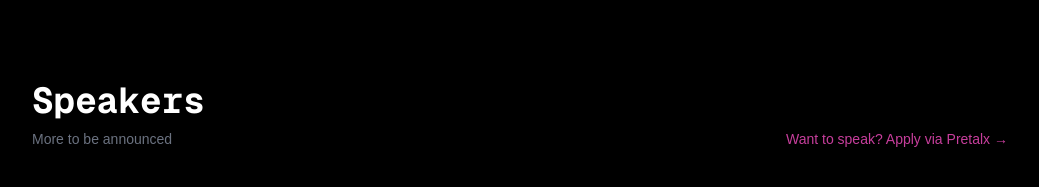
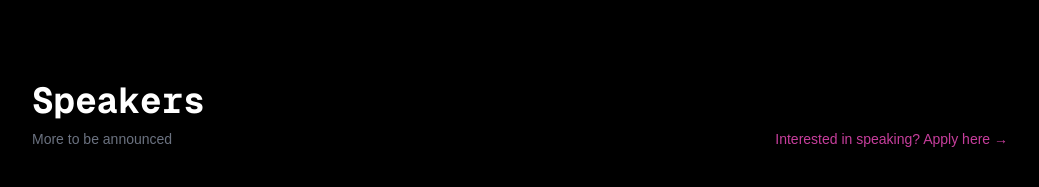
Before and after one commit to ethdevberlin/berlin-ethereum-day, a Next.js app: page / in a window 1280 px wide. Shown: the part 1100-1287 px from the top of the page, without its empty margins (120-1159 px from the left). Built offline with nearby package versions, Linux system fonts and the light colour scheme.

Commit message:
Update SpeakersGrid.tsx
added speaker application link and changed text

```diff
--- a/src/components/SpeakersGrid.tsx
+++ b/src/components/SpeakersGrid.tsx
@@ -65,12 +65,12 @@ export default function SpeakersGrid({ speakers }: { speakers: Speaker[] }) {
           <p className="text-gray-500 mt-2 text-sm">More to be announced</p>
         </div>
         <a
-          href="#"
+          href="https://forms.gle/b1ikZE5VdVwSiMK57"
           target="_blank"
           rel="noopener noreferrer"
           className="text-[#C73E9C] hover:opacity-80 transition-opacity text-sm font-medium flex items-center gap-1 shrink-0"
         >
-          Want to speak? Apply via Pretalx →
+          Interested in speaking? Apply here →
         </a>
       </div>
 
```
